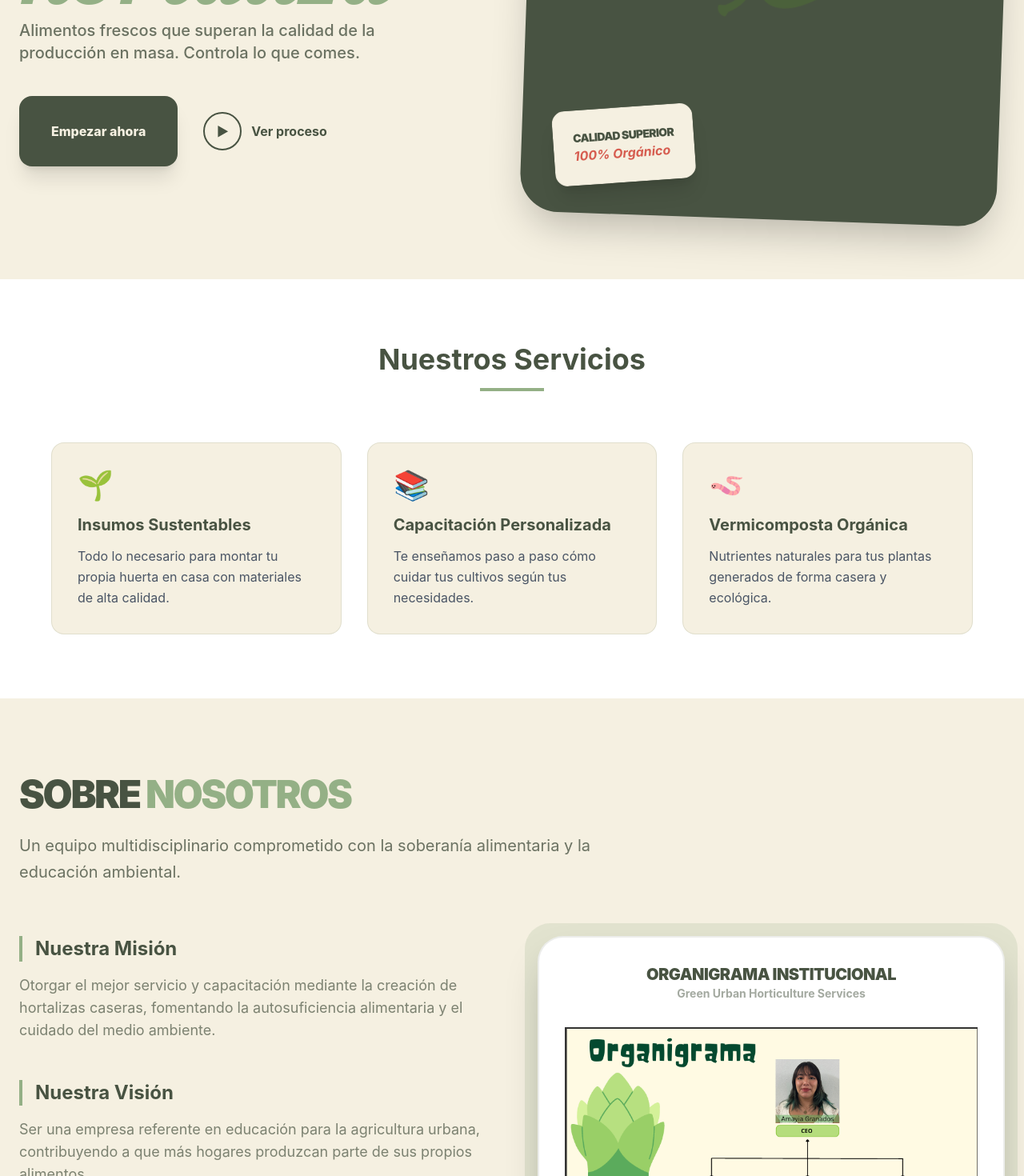
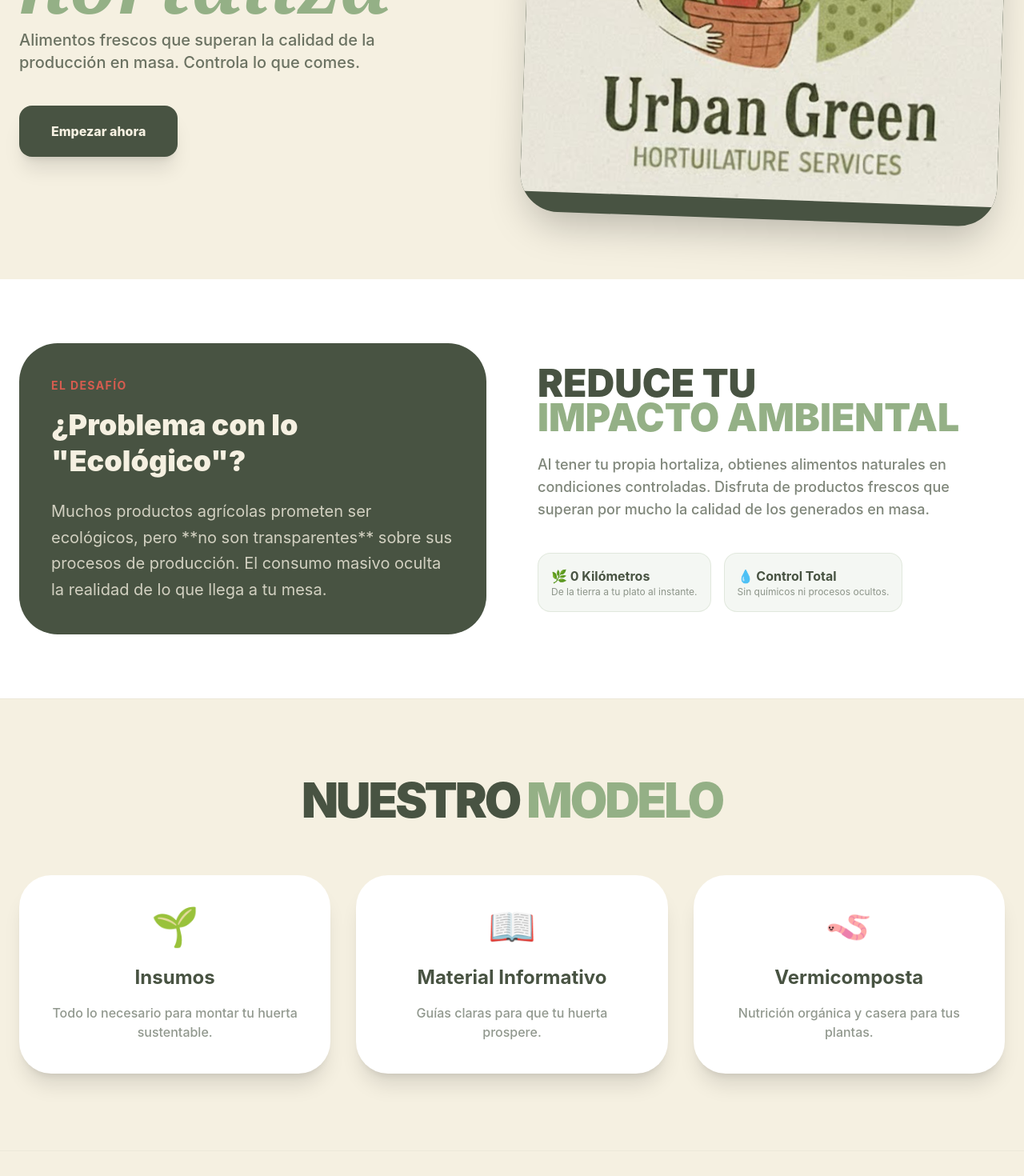
Before and after one commit to RomanVazq/GreenUrban, a React (Vite) app: page / in a window 1280 px wide. Shown: the part 520-1990 px from the top of the page at 80% size. Built offline with nearby package versions, Linux system fonts and the light colour scheme.

Commit message:
logo y correciones

```diff
--- a/src/App.jsx
+++ b/src/App.jsx
@@ -1,21 +1,22 @@
 import Navbar from './components/layout/Navbar';
 import Hero from './features/Hero/Hero';
-import Services from './features/Services/Services';
+import Benefits from './features/Benefits/Benefits';
+import Model from './features/Model/Model';
 import About from './features/About/About';
 import './index.css';
-
 function App() {
   return (
-    <main className="antialiased min-h-screen bg-cream">
+    <main className="antialiased min-h-screen bg-[#F5F0E1]">
       <Navbar />
       <Hero />
-      <Services />
+      <Benefits />
+      <Model />
       <About />
 
-      {/* Footer sencillo */}
-      <footer className="bg-dark-olive py-10 text-center text-cream/60 text-sm">
-        <p>© 2026 Green Urban - Horticulture Services</p>
-        <p className="mt-2 italic">Amayia G. • Rafael I. • Irene C. • Karla S.</p>
+      <footer className="bg-[#485342] py-12 text-center">
+        <p className="text-[#F5F0E1] font-bold tracking-widest text-sm opacity-50 uppercase">
+          Green Urban • 2026 • Jalisco, México
+        </p>
       </footer>
     </main>
   );
--- a/src/features/About/About.jsx
+++ b/src/features/About/About.jsx
@@ -33,7 +33,7 @@ const About = () => {
               </p>
             </div>
 
-            {/* Lista de Integrantes del PDF */}
+            {/* Lista de Integrantes */}
             <div className="pt-6">
               <p className="font-bold text-[#485342] mb-4 uppercase text-sm tracking-widest">Equipo Directivo</p>
               <div className="flex flex-wrap gap-3">
--- /dev/null
+++ b/src/features/Benefits/Benefits.jsx
@@ -0,0 +1,42 @@
+const Benefits = () => {
+  return (
+    <section className="py-20 bg-white px-6">
+      <div className="container mx-auto">
+        <div className="grid lg:grid-cols-2 gap-16 items-center">
+          {/* Diapositiva: Problemática General */}
+          <div className="bg-[#485342] p-10 rounded-[3rem] text-[#F5F0E1]">
+            <span className="text-[#D65C4F] font-bold uppercase tracking-widest text-sm">El Desafío</span>
+            <h2 className="text-4xl font-black mt-4 mb-6 leading-tight">¿Problema con lo "Ecológico"?</h2>
+            <p className="text-xl text-[#F5F0E1]/80 leading-relaxed">
+              Muchos productos agrícolas prometen ser ecológicos, pero **no son transparentes** sobre sus procesos de producción. El consumo masivo oculta la realidad de lo que llega a tu mesa.
+            </p>
+          </div>
+
+          {/* Diapositiva: Reduce tu impacto */}
+          <div className="space-y-6">
+            <h2 className="text-5xl font-black text-[#485342] leading-[0.9]">
+              REDUCE TU <br />
+              <span className="text-[#94B086]">IMPACTO AMBIENTAL</span>
+            </h2>
+            <p className="text-lg text-[#485342]/70 font-medium">
+              Al tener tu propia hortaliza, obtienes alimentos naturales en condiciones controladas.
+              Disfruta de productos frescos que superan por mucho la calidad de los generados en masa.
+            </p>
+            <div className="flex gap-4 pt-4">
+              <div className="bg-[#94B086]/10 p-4 rounded-2xl border border-[#94B086]/20">
+                <p className="text-[#485342] font-bold">🌿 0 Kilómetros</p>
+                <p className="text-xs text-[#485342]/60">De la tierra a tu plato al instante.</p>
+              </div>
+              <div className="bg-[#94B086]/10 p-4 rounded-2xl border border-[#94B086]/20">
+                <p className="text-[#485342] font-bold">💧 Control Total</p>
+                <p className="text-xs text-[#485342]/60">Sin químicos ni procesos ocultos.</p>
+              </div>
+            </div>
+          </div>
+        </div>
+      </div>
+    </section>
+  );
+};
+
+export default Benefits;
--- a/src/features/Hero/Hero.jsx
+++ b/src/features/Hero/Hero.jsx
@@ -1,6 +1,7 @@
+import logo from '../../assets/logo.png';
 const Hero = () => {
   return (
-    <section className="relative w-full min-h-screen bg-[#F5F0E1] flex items-center px-6 overflow-hidden">
+    <section id='inicio' className="relative w-full min-h-screen bg-[#F5F0E1] flex items-center px-6 overflow-hidden">
       <div className="container mx-auto grid lg:grid-cols-2 gap-10 items-center">
 
         {/* Columna Texto */}
@@ -22,10 +23,6 @@ const Hero = () => {
             <button className="bg-[#485342] text-[#F5F0E1] px-10 py-5 rounded-2xl font-extrabold hover:bg-[#94B086] transition-all shadow-xl">
               Empezar ahora
             </button>
-            <button className="flex items-center gap-3 text-[#485342] font-bold py-5 px-4">
-              <span className="w-12 h-12 flex items-center justify-center border-2 border-[#485342] rounded-full">▶</span>
-              Ver proceso
-            </button>
           </div>
         </div>
 
@@ -33,13 +30,8 @@ const Hero = () => {
         <div className="relative h-[500px] md:h-[650px] w-full">
           <div className="absolute inset-0 bg-[#485342] rounded-[3rem] shadow-2xl rotate-2 flex items-center justify-center overflow-hidden">
              {/* Simulación de imagen de hortaliza */}
-             <div className="text-9xl opacity-20">🌿</div>
+             <div className="text-9xl"><img src={logo} alt="Hortaliza" /></div>
 
-             {/* Badge flotante que sale en las fotos pro */}
-             <div className="absolute bottom-10 left-10 bg-[#F5F0E1] p-6 rounded-2xl -rotate-6 shadow-xl border border-black/5">
-                <p className="text-[#485342] font-black text-sm uppercase tracking-tighter">Calidad Superior</p>
-                <p className="text-[#D65C4F] font-bold italic">100% Orgánico</p>
-             </div>
           </div>
         </div>
 
--- /dev/null
+++ b/src/features/Model/Model.jsx
@@ -0,0 +1,43 @@
+const Model = () => {
+  const features = [
+    {
+      title: "Insumos",
+      desc: "Todo lo necesario para montar tu huerta sustentable.",
+      icon: "🌱"
+    },
+    {
+      title: "Material Informativo",
+      desc: "Guías claras para que tu huerta prospere.",
+      icon: "📖"
+    },
+    {
+      title: "Vermicomposta",
+      desc: "Nutrición orgánica y casera para tus plantas.",
+      icon: "🪱"
+    }
+  ];
+
+  return (
+    <section className="py-24 bg-[#F5F0E1] px-6 border-y border-[#485342]/5">
+      <div className="container mx-auto text-center">
+        <h2 className="text-4xl md:text-6xl font-black text-[#485342] mb-16 uppercase tracking-tighter">
+          Nuestro <span className="text-[#94B086]">Modelo</span>
+        </h2>
+
+        <div className="grid md:grid-cols-3 gap-8">
+          {features.map((f, i) => (
+            <div key={i} className=" group p-10 bg-white rounded-[2.5rem] hover:bg-[#485342] transition-all duration-500 shadow-xl hover:shadow-[#485342]/20">
+              <div className="text-5xl mb-6 group-hover:scale-110 transition-transform">{f.icon}</div>
+              <h3 className="text-2xl font-bold text-[#485342] group-hover:text-[#F5F0E1] mb-4">{f.title}</h3>
+              <p className="text-[#485342]/60 group-hover:text-[#F5F0E1]/80 font-medium">
+                {f.desc}
+              </p>
+            </div>
+          ))}
+        </div>
+      </div>
+    </section>
+  );
+};
+
+export default Model;
```
Also changed, not shown: src/assets/logo.png (added).
